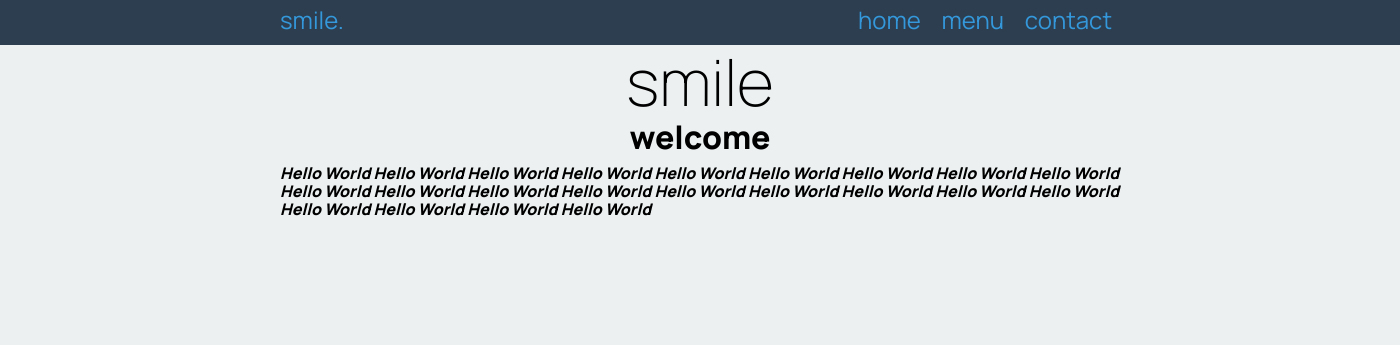
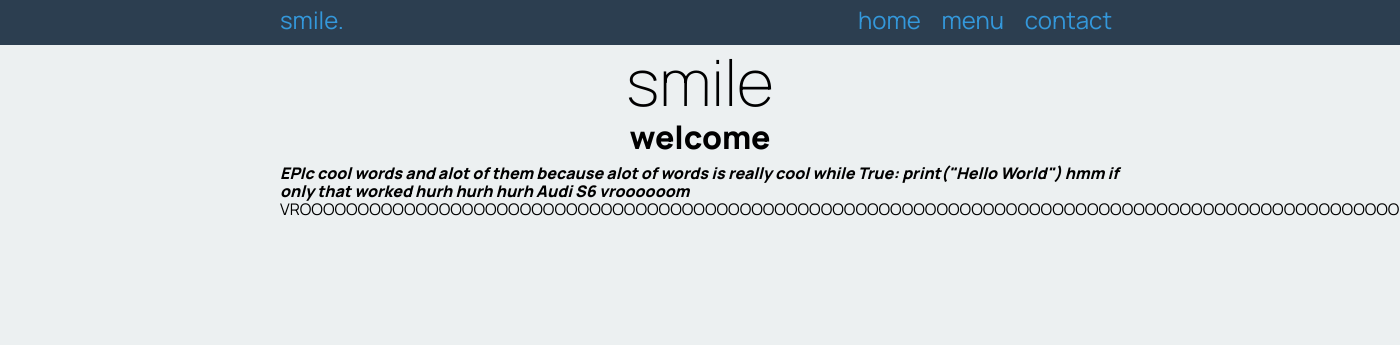
Before and after one commit to DouglasLewis-Elder/cafe_project, a Flask app: page / in a window 1400 px wide; the page is wider, and only the part inside the window is pictured. Shown: the top 345 px of that part. Run offline with Flask 3, Linux system fonts and the light colour scheme.

Commit message:
vroooooom

```diff
--- a/templates/home.html
+++ b/templates/home.html
@@ -3,5 +3,6 @@
 {% block pageheading %}welcome{% endblock %}
 
 {% block main %}
-<strong><em>Hello World Hello World Hello World Hello World Hello World Hello World Hello World Hello World Hello World Hello World Hello World Hello World Hello World Hello World Hello World Hello World Hello World Hello World Hello World Hello World Hello World Hello World </em></strong>
+<strong><em>EPIc cool words and alot of them because alot of words is really cool while True: print("Hello World") hmm if only that worked hurh hurh hurh Audi S6 vroooooom</em></strong>
+    <p>VROOOOOOOOOOOOOOOOOOOOOOOOOOOOOOOOOOOOOOOOOOOOOOOOOOOOOOOOOOOOOOOOOOOOOOOOOOOOOOOOOOOOOOOOOOOOOOOOM</p>
 {% endblock %}
```
